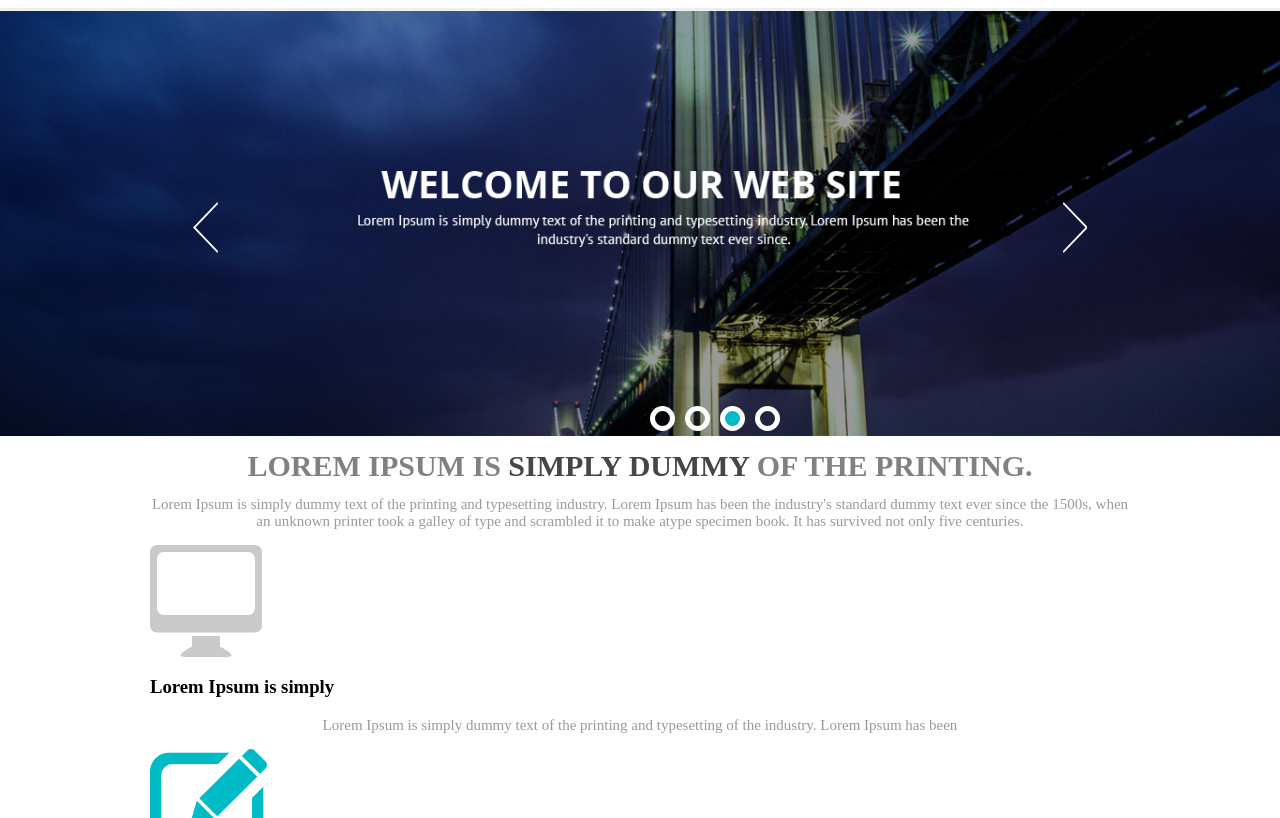
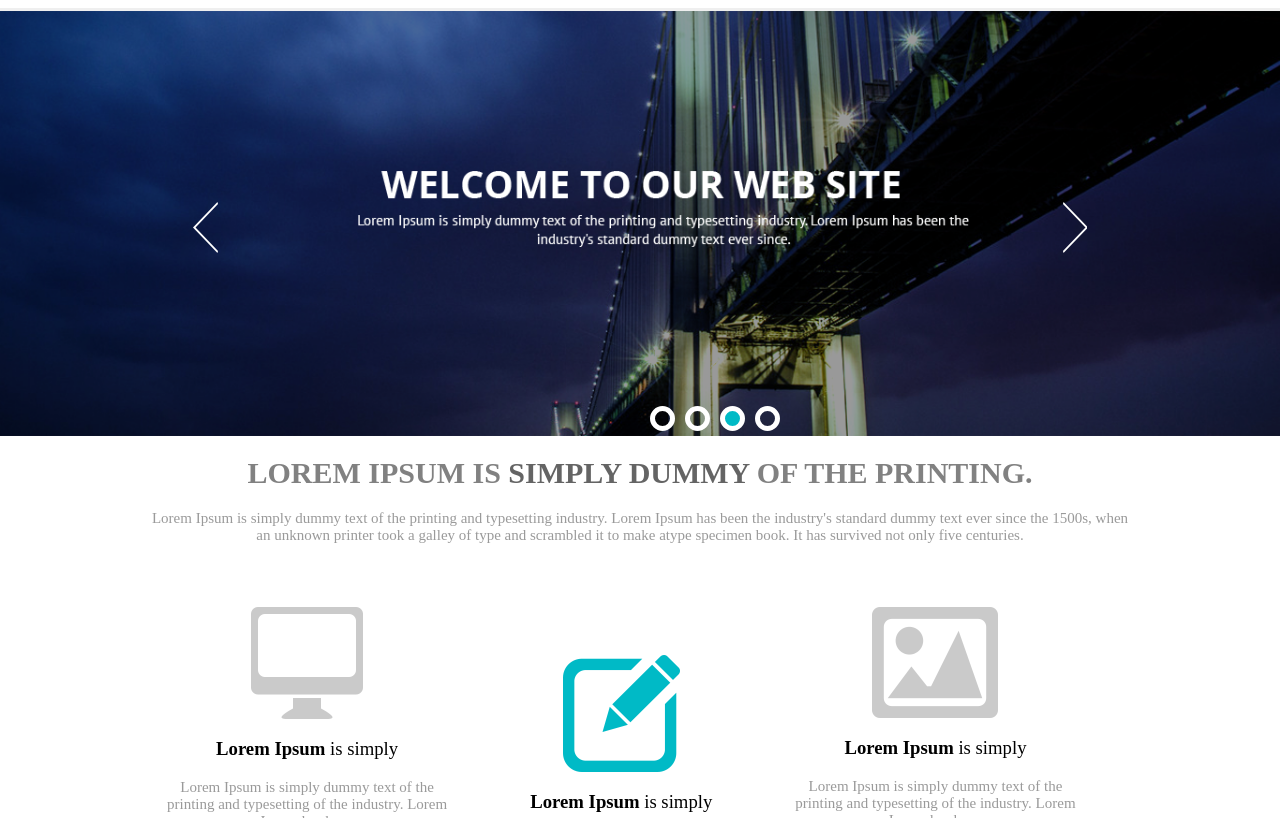
Before and after one commit to Brunokrk/Front-End-Exercises, a plain HTML site: page QuarentineTraining/index.html in a window 1280 px wide. Shown: the part 134-952 px from the top of the page. Drawn offline with nearby package versions, Linux system fonts and the light colour scheme.

Commit message:
terceira parte estilizada

```diff
--- a/QuarentineTraining/css/main.css
+++ b/QuarentineTraining/css/main.css
@@ -146,19 +146,33 @@ button.slick-next{
 li.slick-active button{
     background: #00bac6;
 }
-.content h1{
-    font-size: 30px;
-    font-family: "OpenSans";
-    color: #818181;
-    text-transform: uppercase;
-    line-height: 0.667;
+.texto-destaque {
     text-align: center;
 }
-.content h1 strong{
-    color: #474646;
+.texto-destaque strong {
+    color: #646464;
 }
-.content p{
+.texto-destaque h1 {
+    text-transform: uppercase;
+    font-size: 30px;
+    color: #818181;
+}
+.texto-destaque p {
+    font-size: 15px;
     color: #9a9a9a;
+}
+
+.col-3 {
     text-align: center;
-    font-size: 15px;
+    padding-left: 15px;
+    padding-right: 15px;
+    width: 29%;
+    float: left;
+    position: relative;
 }
+.bloco-texto{
+    margin-top:3em;
+}
+h3{
+    font-weight: normal !important;
+}
--- a/QuarentineTraining/index.html
+++ b/QuarentineTraining/index.html
@@ -51,27 +51,27 @@
     </div>
 
     <div class="col-100">
-        <div class="content ">
+        <div class="content texto-destaque">
             <h1>Lorem Ipsum is <strong>simply dummy</strong> of the printing. </h1>
             <p>Lorem Ipsum is simply dummy text of the printing and typesetting industry. Lorem Ipsum has been the
                 industry's standard dummy text ever since the 1500s, when an unknown printer took a galley of type and
                 scrambled it to make atype specimen book.
                 It has survived not only five centuries.</p>
-            <div class="col-3">
+            <div class="col-3 bloco-texto">
                 <img src="img/i_mac.png" />
-                <h3>Lorem Ipsum is simply</h3>
+                <h3><b>Lorem Ipsum</b> is simply</h3>
                 <p>Lorem Ipsum is simply dummy text of the printing and typesetting of the industry. Lorem
                     Ipsum has been</p>
             </div>
-            <div class="col-3">
+            <div class="col-3 bloco-texto" style="margin-top: 6em;">
                 <img src="img/Pencil_and_paper.png" />
-                <h3>Lorem Ipsum is simply</h3>
+                <h3><b>Lorem Ipsum</b> is simply</h3>
                 <p>Lorem Ipsum is simply dummy text of the printing and typesetting of the industry. Lorem
                     Ipsum has been</p>
             </div>
-            <div class="col-3">
+            <div class="col-3 bloco-texto">
                 <img src="img/Foto.png" />
-                <h3>Lorem Ipsum is simply</h3>
+                <h3><b>Lorem Ipsum</b> is simply</h3>
                 <p>Lorem Ipsum is simply dummy text of the printing and typesetting of the industry. Lorem
                     Ipsum has been</p>
             </div>
```
